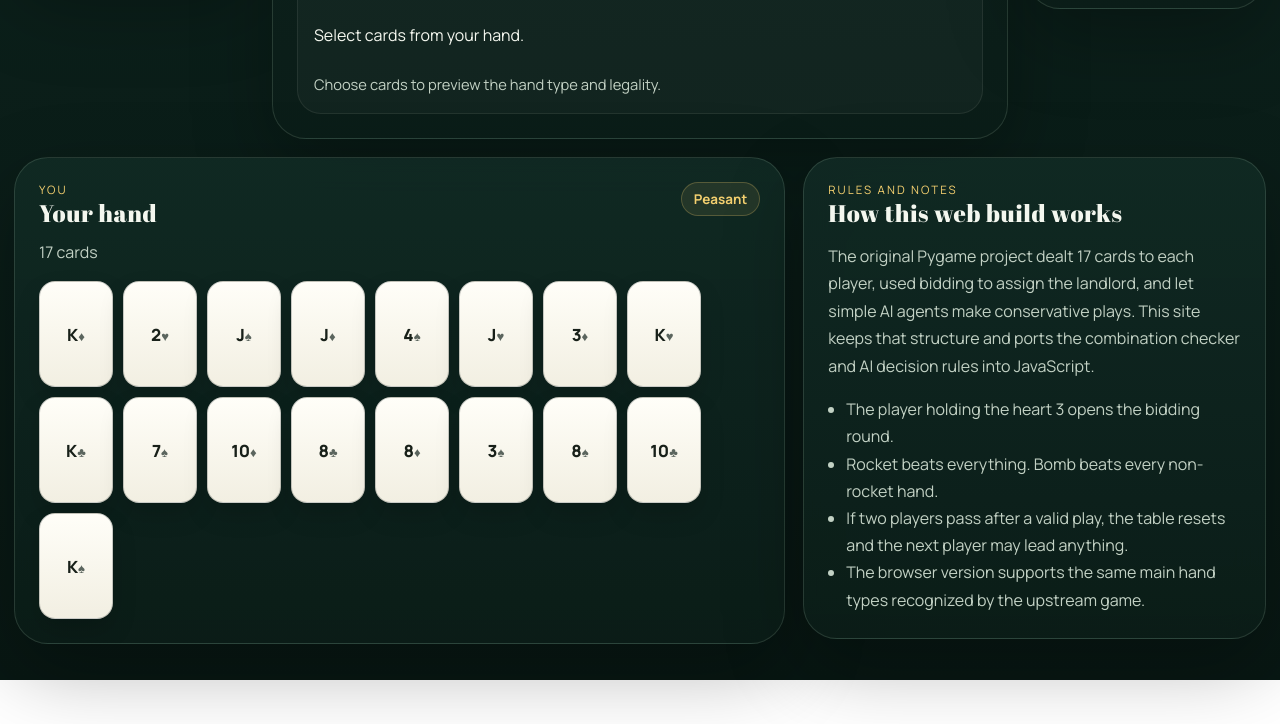
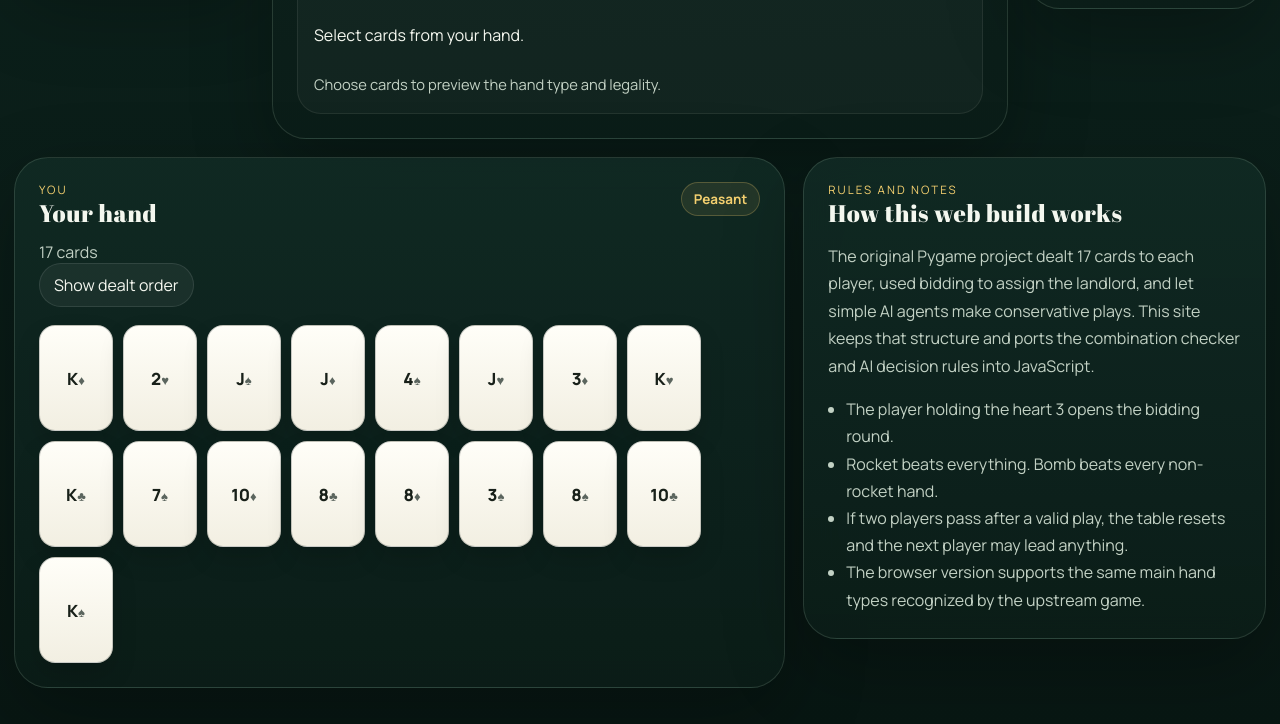
Before and after one commit to 3dprinting-delta/doudizhu-630976393ba0, a website: page index.html in a window 1280 px wide. Shown: the part 1160-1884 px from the top of the page. Before the commit the page ends 1840 px from the top, so only its background shows below. Drawn offline with Linux system fonts and the light colour scheme.

Commit message:
Add player hand organizer toggle: index.html

```diff
--- a/index.html
+++ b/index.html
@@ -142,6 +142,7 @@
             <span id="player-role" class="role-pill">Peasant</span>
           </div>
           <p id="player-count" class="count-text">17 cards</p>
+          <button id="hand-order-button" class="ghost-button hand-order-button" type="button">Show dealt order</button>
           <div id="player-hand" class="player-hand"></div>
         </section>
 
```
